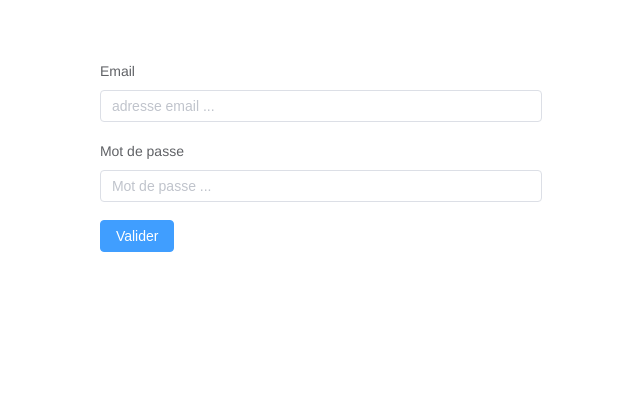
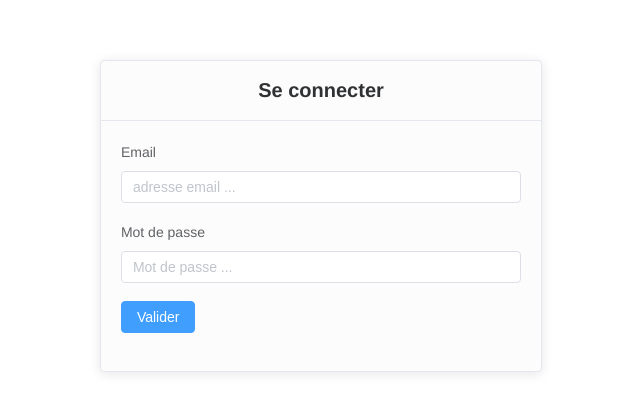
Before and after one commit to L0th0mat1c/time-manager, a Vue app in the folder web_interface/: page / in a window 1280 px wide. Shown: the part 187-600 px from the top of the page, without its empty margins (309-949 px from the left). Built offline with nearby package versions, Linux system fonts and the light colour scheme; what vue-chartkick would draw is missing.

Commit message:
⚡️ update performance

```diff
--- a/web_interface/src/layout/Login.vue
+++ b/web_interface/src/layout/Login.vue
@@ -1,6 +1,12 @@
 <template>
   <el-row style="width: 80%" justify="left" :gutter="20">
     <el-col :span="18" :offset="6">
+      <el-card style="background-color: #fcfcfc">
+        <template #header>
+          <div class="card-header">
+            <span style="font-weight: bold; font-size: 20px">Se connecter</span>
+          </div>
+        </template>
         <el-form label-position="top" :model="formInline" label-width="100px">
           <el-form-item label="Email">
             <el-input
@@ -18,11 +24,13 @@
             <el-button type="primary" @click="onSubmit">Valider</el-button>
           </el-form-item>
         </el-form>
+      </el-card>
     </el-col>
   </el-row>
 </template>
 
 <script>
+import { ElMessage } from "element-plus";
 export default {
   data() {
     return {
@@ -32,6 +40,14 @@ export default {
       },
     };
   },
+  setup() {
+    const open4 = (arg) => {
+      ElMessage.error(arg);
+    };
+    return {
+      open4,
+    };
+  },
   methods: {
     onSubmit() {
       console.log("submit!");
@@ -39,9 +55,18 @@ export default {
       //   let password = this.password;
       this.$store
         .dispatch("requestlogin", { url: `users?email=test` })
-        .then(() => this.$router.push("/"))
-        .catch((err) => console.log(err));
+        .then(() => {
+          this.$router.go("/");
+        })
+        .catch((err) => this.open4(err));
     },
   },
 };
 </script>
+<style scoped>
+.card-header {
+  /* display: flex; */
+  justify-content: space-between;
+  align-items: center;
+}
+</style>
--- a/web_interface/src/store/index.js
+++ b/web_interface/src/store/index.js
@@ -56,11 +56,11 @@ export default createStore({
         const { data } = await Axios.get(url);
         const user = data.data[0];
         localStorage.setItem("user", JSON.stringify(user));
-        this.$router.push("/");
+        return true;
         // Axios.defaults.headers.common["Authorization"] = token;
       } catch (err) {
-        console.log(err);
         localStorage.removeItem("token");
+        return err;
       }
     },
     async requestGET(_, { url }) {
```
Lines whose indentation alone changed are shown as unchanged.
